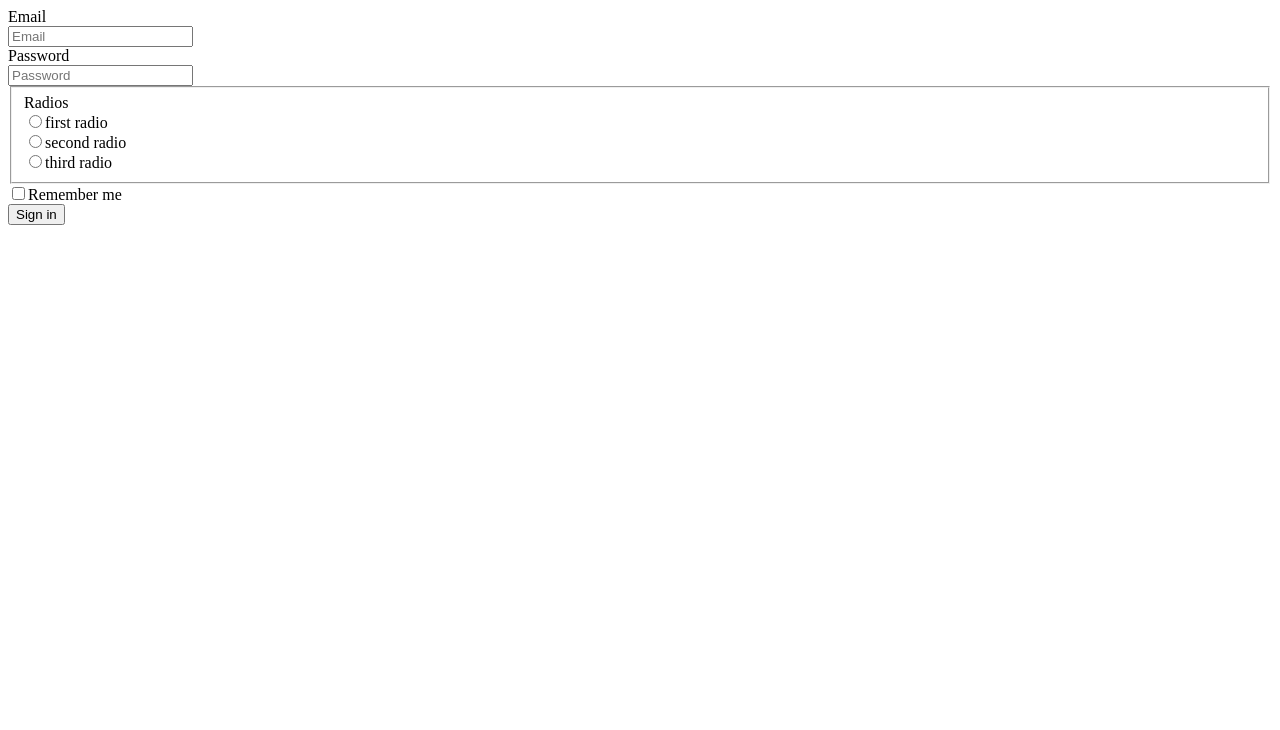
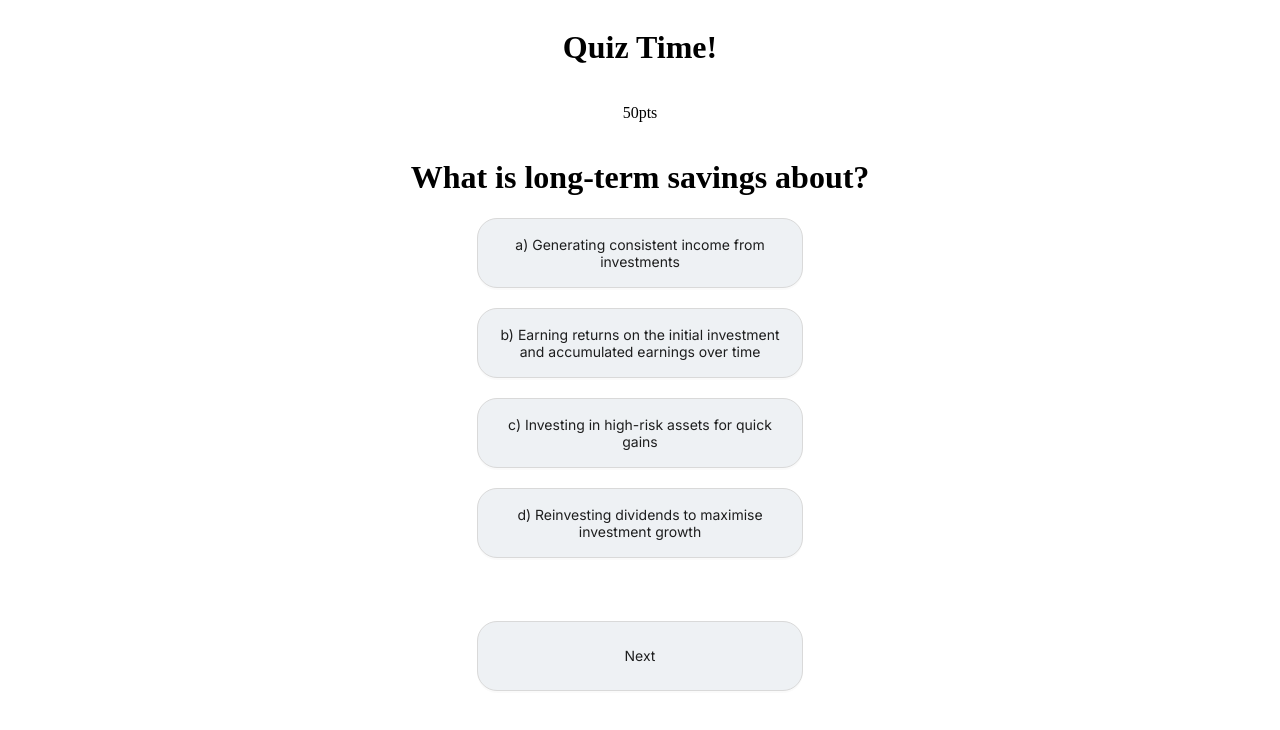
Before and after one commit to ernesttan1976/fero, a Next.js app: page /quiz in a window 1280 px wide. Shown: the top 730 px of the page. Built offline with nearby package versions, Linux system fonts and the light colour scheme.

Commit message:
"added quiz models and quiz skeleton"
"can't change text to white on hover and cant make button selected"

```diff
--- /dev/null
+++ b/pages/quiz/index.module.css
@@ -0,0 +1,24 @@
+.button {
+  width: 326px;
+  height: 70px;
+  background-color: #eef1f4;
+  white-space: normal;
+  border-radius: 20px;
+  margin-bottom: 20px;
+}
+
+.button:hover {
+  background-color: #667080;
+  color: white;
+}
+
+.question {
+  display: flex;
+  flex-direction: column;
+}
+
+.quiz {
+  display: flex;
+  flex-direction: column;
+  align-items: center;
+}
--- a/pages/quiz/index.tsx
+++ b/pages/quiz/index.tsx
@@ -1,69 +1,77 @@
-'use client'
+"use client";
+import styles from "./index.module.css";
+import { Button, Radio } from "antd";
+import Col from "react-bootstrap/Col";
+import Form from "react-bootstrap/Form";
+import Row from "react-bootstrap/Row";
+import { Inter } from "next/font/google";
 
-import Button from 'react-bootstrap/Button';
-import Col from 'react-bootstrap/Col';
-import Form from 'react-bootstrap/Form';
-import Row from 'react-bootstrap/Row';
+import { useState } from "react";
 
+const inter = Inter({ subsets: ["latin"] });
 export default function QuizPage() {
+  const [correctAns, setCorrectAns] = useState();
 
+  const handleSelect = (e: React.ChangeEvent<HTMLInputElement>): void => {
+    e.currentTarget.style.backgroundColor = "blue";
+  };
   return (
-    <Form>
-      <Form.Group as={Row} className="mb-3" controlId="formHorizontalEmail">
-        <Form.Label column sm={2}>
-          Email
-        </Form.Label>
-        <Col sm={10}>
-          <Form.Control type="email" placeholder="Email" />
-        </Col>
-      </Form.Group>
-
-      <Form.Group as={Row} className="mb-3" controlId="formHorizontalPassword">
-        <Form.Label column sm={2}>
-          Password
-        </Form.Label>
-        <Col sm={10}>
-          <Form.Control type="password" placeholder="Password" />
-        </Col>
-      </Form.Group>
-      <fieldset>
-        <Form.Group as={Row} className="mb-3">
-          <Form.Label as="legend" column sm={2}>
-            Radios
-          </Form.Label>
-          <Col sm={10}>
-            <Form.Check
-              type="radio"
-              label="first radio"
-              name="formHorizontalRadios"
-              id="formHorizontalRadios1"
-            />
-            <Form.Check
-              type="radio"
-              label="second radio"
-              name="formHorizontalRadios"
-              id="formHorizontalRadios2"
-            />
-            <Form.Check
-              type="radio"
-              label="third radio"
-              name="formHorizontalRadios"
-              id="formHorizontalRadios3"
-            />
-          </Col>
-        </Form.Group>
-      </fieldset>
-      <Form.Group as={Row} className="mb-3" controlId="formHorizontalCheck">
-        <Col sm={{ span: 10, offset: 2 }}>
-          <Form.Check label="Remember me" />
-        </Col>
-      </Form.Group>
-
-      <Form.Group as={Row} className="mb-3">
-        <Col sm={{ span: 10, offset: 2 }}>
-          <Button type="submit">Sign in</Button>
-        </Col>
-      </Form.Group>
-    </Form>
+    <>
+      <div className={styles.quiz}>
+        <h1>Quiz Time!</h1>
+        <p>50pts</p>
+        <h1>What is long-term savings about?</h1>
+        <div className={styles.question}>
+          <Button
+            className={`${inter.className} ${styles.button}`}
+            onClick={() => handleSelect}
+          >
+            a) Generating consistent income from investments
+          </Button>
+          <Button className={`${inter.className} ${styles.button}`}>
+            b) Earning returns on the initial investment and accumulated
+            earnings over time
+          </Button>
+          <Button className={`${inter.className} ${styles.button}`}>
+            c) Investing in high-risk assets for quick gains
+          </Button>
+          <Button className={`${inter.className} ${styles.button}`}>
+            d) Reinvesting dividends to maximise investment growth
+          </Button>
+          <h1>
+            {correctAns === undefined
+              ? ""
+              : correctAns
+              ? "Great Job! That is correct"
+              : "Explanation"}
+          </h1>
+          <Button className={`${inter.className} ${styles.button}`}>
+            Next
+          </Button>
+        </div>
+      </div>
+      <></>
+    </>
   );
 }
+
+// const App: React.FC = () => (
+//   <>
+//     <Radio.Group defaultValue="a" buttonStyle="solid">
+//       <Radio.Button value="a">Hangzhou</Radio.Button>
+//       <Radio.Button value="b">Shanghai</Radio.Button>
+//       <Radio.Button value="c">Beijing</Radio.Button>
+//       <Radio.Button value="d">Chengdu</Radio.Button>
+//     </Radio.Group>
+//     <Radio.Group defaultValue="c" buttonStyle="solid" style={{ marginTop: 16 }}>
+//       <Radio.Button value="a">Hangzhou</Radio.Button>
+//       <Radio.Button value="b" disabled>
+//         Shanghai
+//       </Radio.Button>
+//       <Radio.Button value="c">Beijing</Radio.Button>
+//       <Radio.Button value="d">Chengdu</Radio.Button>
+//     </Radio.Group>
+//   </>
+// );
+
+// export default App;
```
Also changed, not shown: src/app/globals.css (+10 -11 lines), src/app/models/Quiz.js (added, +11 -0 lines), src/app/routes/quizRouter.js (added).
